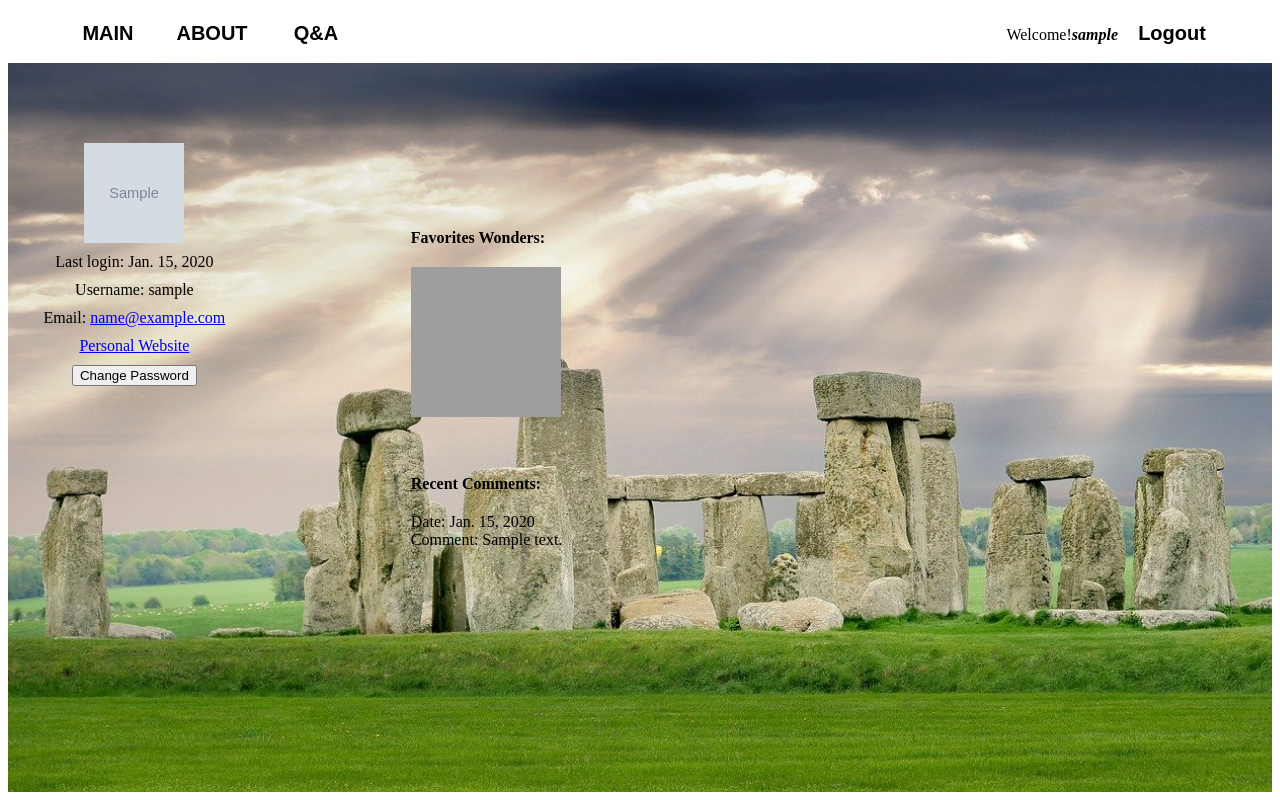
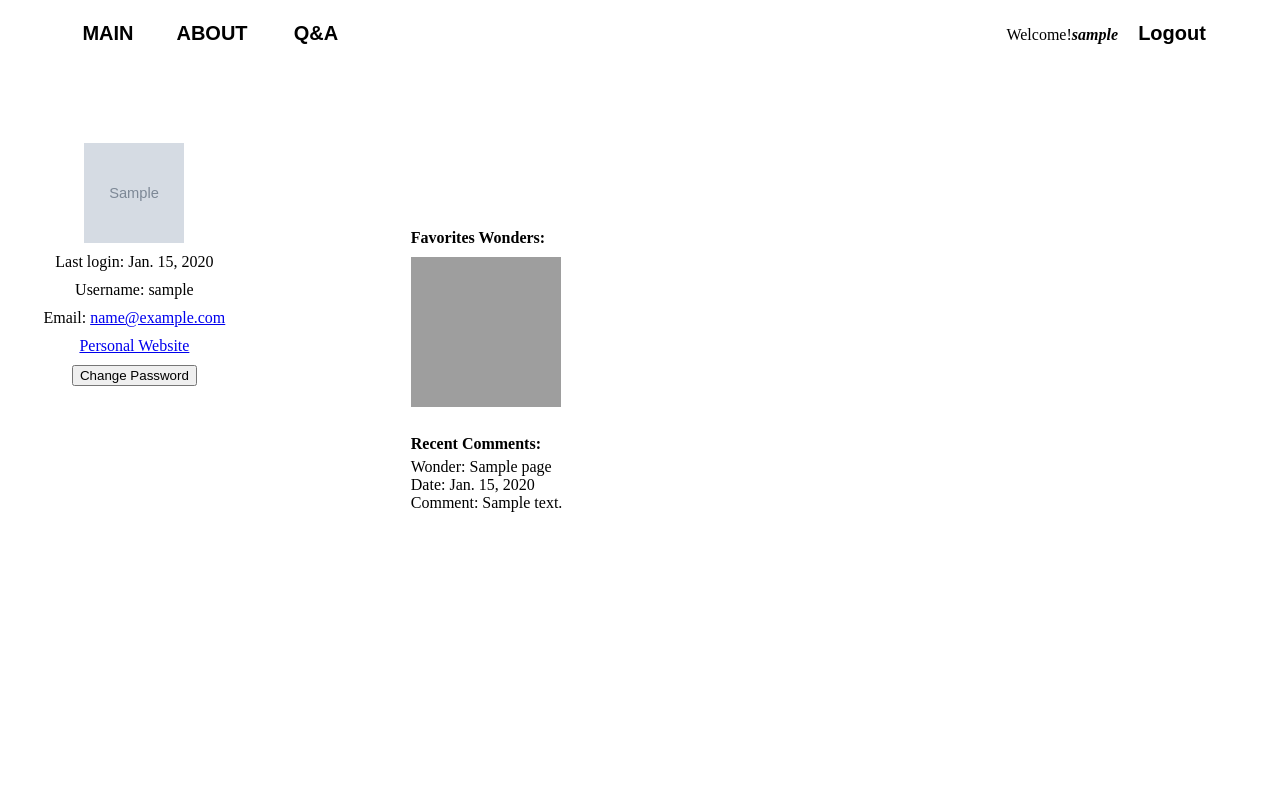
Before and after one commit to yangyunxu/wonderland, a Django app: page /myaccount/ in a window 1280 px wide. Run offline with Django 3.2, Linux system fonts and the light colour scheme; a user stored in the database is signed in; tables that the repository leaves empty hold one stand-in row (values such as "Sample post"); grey boxes marked "Sample" are stand-in pictures; grey boxes are pictures that could not be loaded.

Commit message:
finish function

```diff
--- a/myaccount/views.py
+++ b/myaccount/views.py
@@ -8,7 +8,7 @@ from django.contrib.auth.decorators import login_required
 from django.contrib.auth import logout
 from myaccount.models import UserProfile
 from django.utils import timezone
-from category.models import Comment
+from category.models import Comment, Page
 
 
 
@@ -57,7 +57,14 @@ def user_login(request):
                 currentLogin = timezone.now()
                 profile.logInDate = currentLogin
                 profile.save()
-                return render(request, 'myaccount/myaccount.html', context={'profile': profile, 'lastLogin': lastLogin})
+                qs1 = Comment.objects.filter(user=profile).order_by('date')[:3]
+                qs2 = Comment.objects.filter(user=profile).order_by('rate')[:5]
+                pages = {}
+                for item in qs2:
+                    wonder_name = item.wonder
+                    page = Page.objects.get(name=wonder_name)
+                    pages[wonder_name] = page
+                return render(request, 'myaccount/myaccount.html', context={'profile': profile, 'lastLogin': lastLogin, 'qs1': qs1, 'pages':pages})
             else:
                 return HttpResponse("Your account is disabled.")
         else:
@@ -85,9 +92,14 @@ def myaccount(request):
     currentLogin = timezone.now()
     profile.logInDate = currentLogin
     profile.save()
-    qs1 = Comment.objects.filter(user=profile).values('comment', 'date')
-    qs2 = Comment.objects.filter(user=profile).order_by('rate').values('wonder')[:5]
-    return render(request, 'myaccount/myaccount.html', context={'profile': profile, 'lastLogin': lastLogin, 'qs1': qs1, 'qs2':qs2})
+    qs1 = Comment.objects.filter(user=profile).order_by('date')[:3]
+    qs2 = Comment.objects.filter(user=profile).order_by('rate')[:5]
+    pages = {}
+    for item in qs2:
+        wonder_name = item.wonder
+        page = Page.objects.get(name=wonder_name)
+        pages[wonder_name] = page
+    return render(request, 'myaccount/myaccount.html', context={'profile': profile, 'lastLogin': lastLogin, 'qs1': qs1, 'pages':pages})
 
 
 def changepwd(request):
--- a/templates/myaccount/myaccount.html
+++ b/templates/myaccount/myaccount.html
@@ -20,7 +20,7 @@
             </div>
         </div>
 
-        <div style="display: table; background-image:url(/static/images/myaccount/myaccount_background.jpg);background-size: cover; width:100%; height:93%">
+        <div style="display: table; width:100%; height:93%">
             <div style="margin-left: 60px; width:20%; display:table-cell; text-align: center;">
                 <div style="margin-top: 80px; display:inline-block;">
                     {% if profile.picture %}
@@ -63,16 +63,17 @@
                 </div>
             </div>
 
-            <div style="width:80%">
+            <div style="width:80%; display:table-cell">
                 <div style="margin-left:150px">
                     <font style="font-weight:bold">Favorites Wonders:</font>
-                    <div style="margin-top: 20px">
-                        {% if qs2 %}
-                        {% for item in qs2%}
-                        <div style="display:inline">
-                            <img src="{% static 'images/places/{{ item.value.name }}.jpg' %}" alt="{{ item.value.name }}" height="150" width="150">
-                            {{ item.value.name }}
-                        </div>
+                    <div style="margin-top: 10px">
+                        {% if pages %}
+                        {% for page in pages %}
+                            {% with 'images/places/'|add:page.slug|add:'.jpg' as image_static %}
+                            <div style="display:inline">
+                                <img src="{% static image_static %}" alt="{{ page.name }}" height="150" width="150">
+                            </div>
+                            {% endwith %}
                         {% endfor %}
                         {% else %}
                         <div>
@@ -82,12 +83,13 @@
                     </div>
                 </div><br>
 
-                <div style="margin-top: 40px; margin-left:150px">
+                <div style="margin-top:10px; margin-left:150px">
                     <font style="font-weight:bold">Recent Comments:</font>
-                    <div style="margin-top: 20px">
+                    <div style="margin-top: 5px">
                         {% if qs1 %}
                         {% for item in qs1 %}
                         <div>
+                            Wonder: {{ item.wonder }}<br>
                             Date: {{ item.date }}<br>
                             Comment: {{ item.comment }}
                         </div><br>
```
